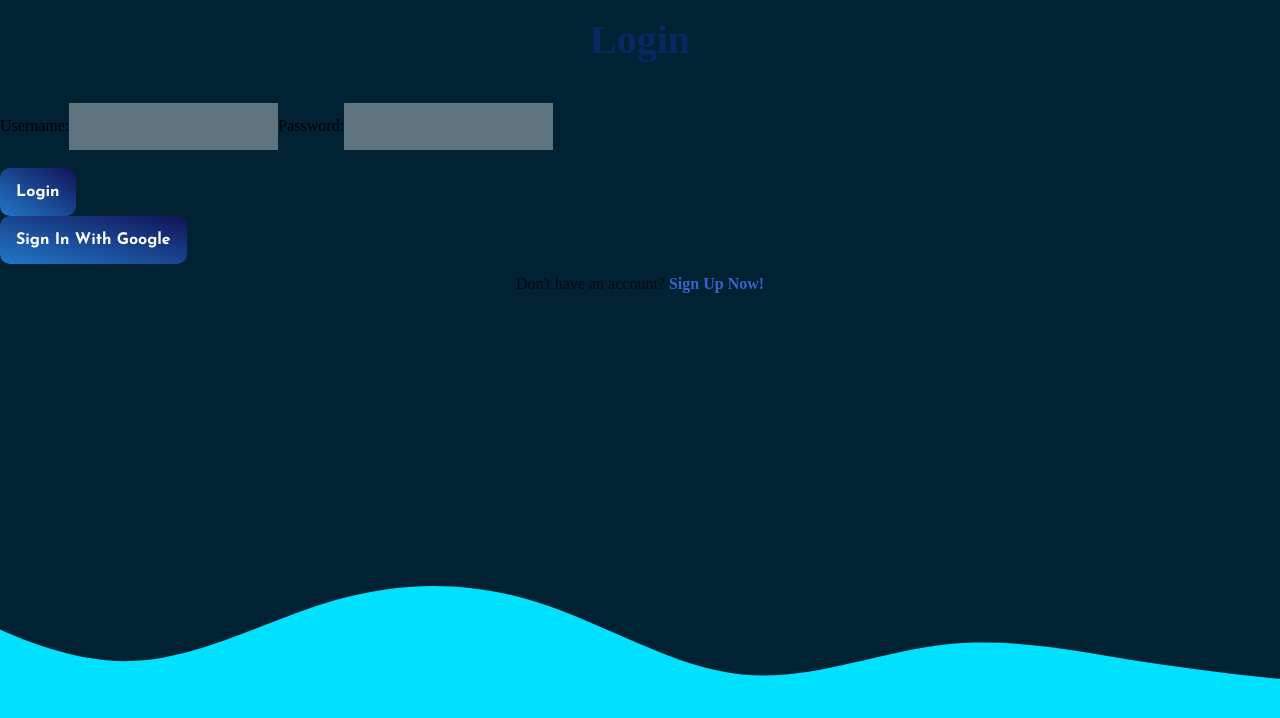
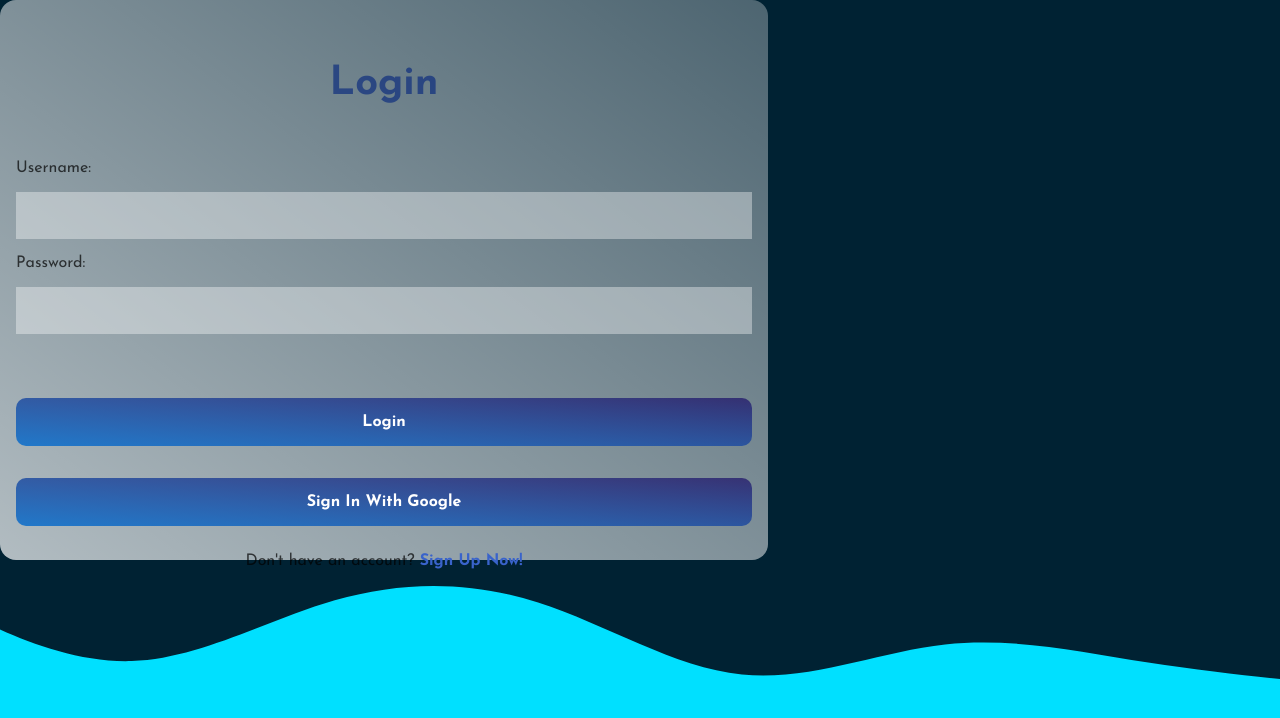
Before and after one commit to esmaelmoh/blog-mern-frontend, a React (Create React App) app: page / in a window 1280 px wide. Shown: the top 718 px of the page. Built offline with nearby package versions, Linux system fonts and the light colour scheme.

Commit message:
regular commit75

```diff
--- a/src/newjs.jsx
+++ b/src/newjs.jsx
@@ -4,7 +4,7 @@ const NewJs = () => {
   return (
     <>
       <section className='newone'>
-      <form action=""className=''>
+      <form action=""className='login-form'>
             <h1 className='login-title'>Login</h1>
             <label htmlFor="">Username:</label>
             <input type="text" name className='login-input-field'  id="" />
```
Also changed, not shown: 1 other file (tests, documents, lock files or other folders).
